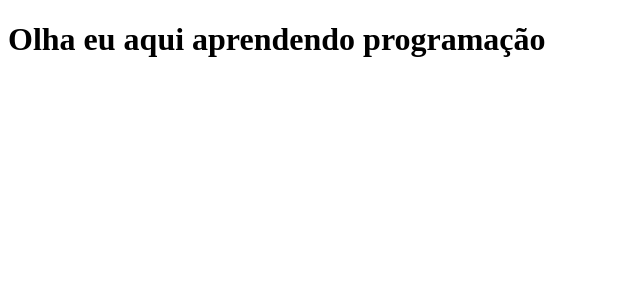
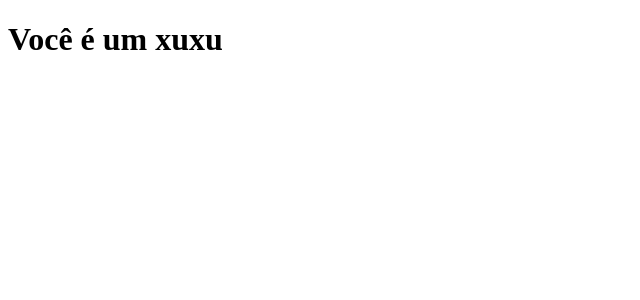
Before and after one commit to laura-l-amaral/clone-tabnews, a Next.js app: page / in a window 1280 px wide. Shown: the top 300 px of the page, without its empty margins (0-640 px from the left). Built offline with nearby package versions, Linux system fonts and the light colour scheme.

Commit message:
Alterar titulo

```diff
--- a/pages/index.js
+++ b/pages/index.js
@@ -1,5 +1,5 @@
 function Home() {
-    return <h1>Olha eu aqui aprendendo programação</h1>
+    return <h1>Você é um xuxu</h1>
 }
 
 export default Home;
```
